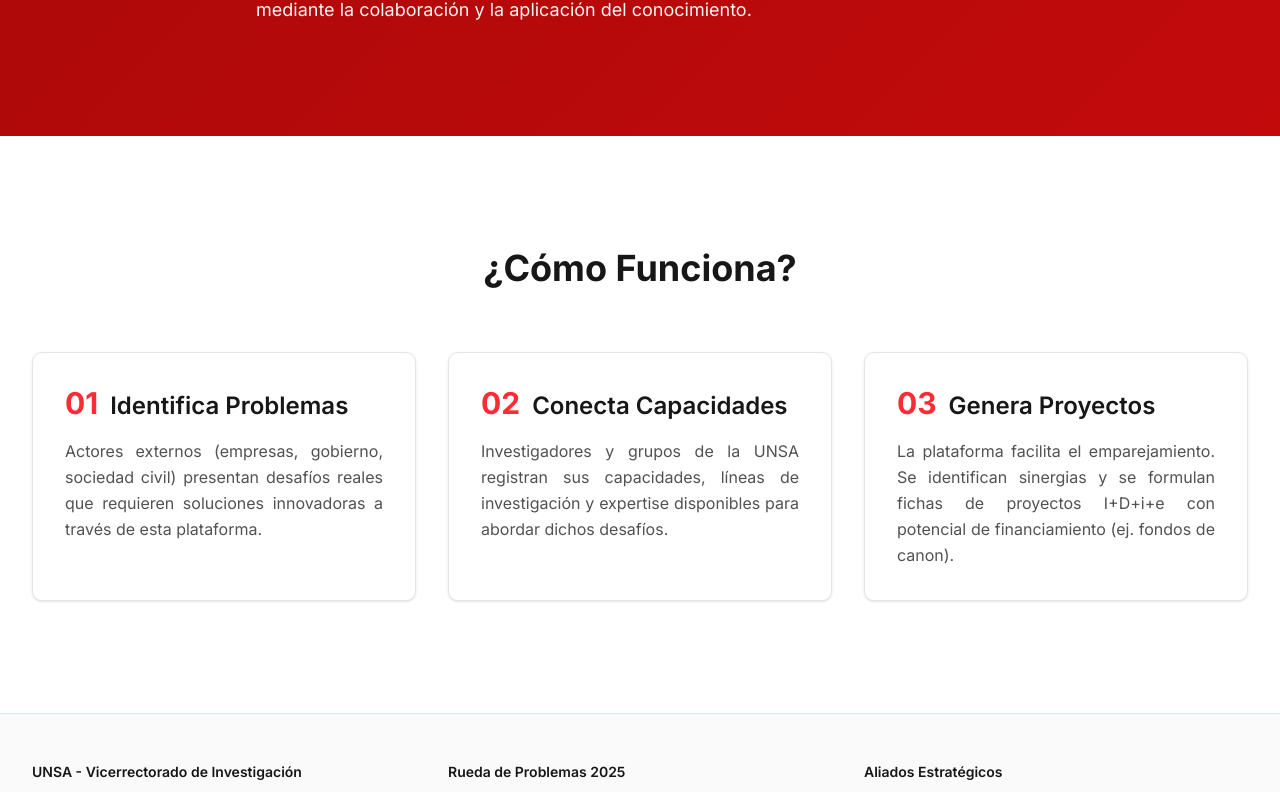
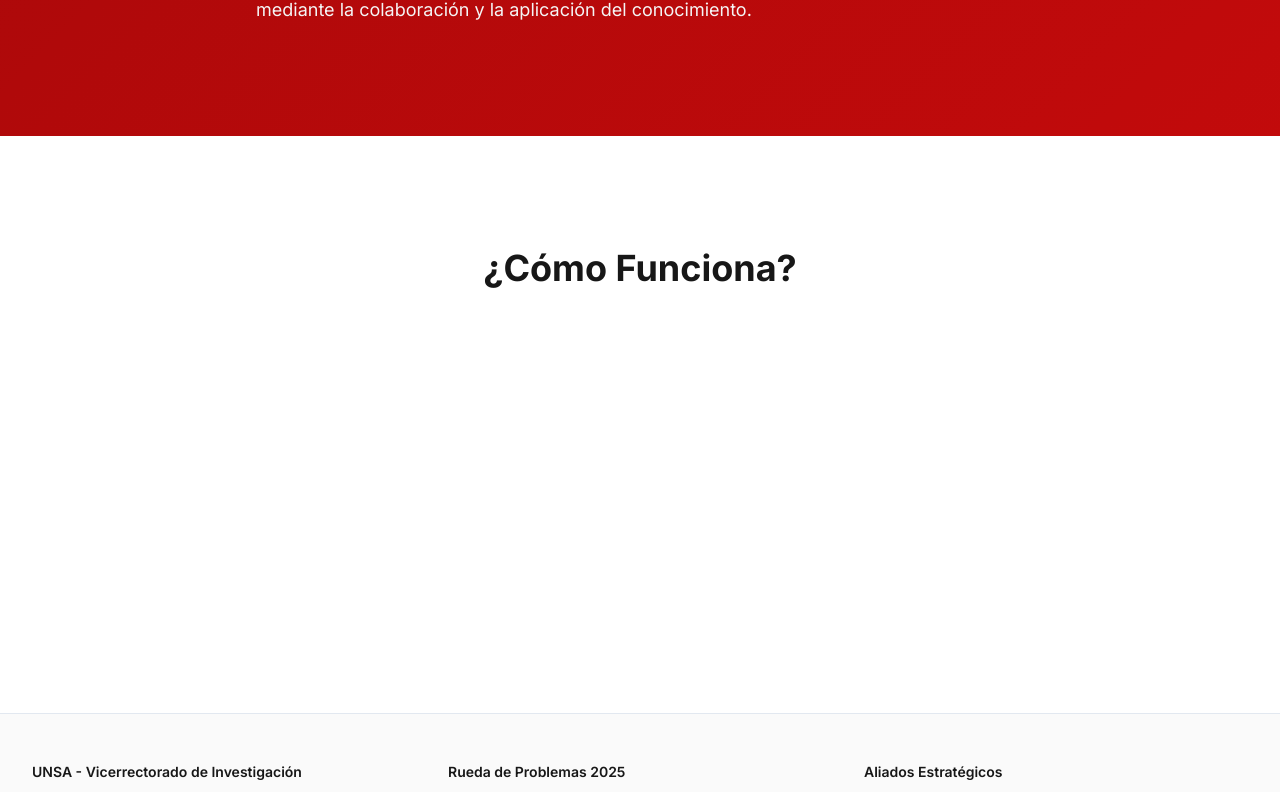
Before and after one commit to GzarateL/RuedadeProblemas, a Next.js app in the folder frontend/: page / in a window 1280 px wide. Shown: the part 898-1690 px from the top of the page. Built offline with nearby package versions, Linux system fonts and the light colour scheme.

Commit message:
feat: animar la sección cómo funciona con scroll

```diff
--- a/frontend/src/app/page.tsx
+++ b/frontend/src/app/page.tsx
@@ -1,6 +1,7 @@
 // /frontend/src/app/page.tsx
 "use client";
 
+import { useCallback, useEffect, useRef, useState } from "react";
 import { Button } from "@/components/ui/button";
 import Link from "next/link";
 import Image from "next/image";
@@ -8,6 +9,126 @@ import { useAuth } from "@/context/AuthContext";
 
 export default function HomePage() {
   const { user, isLoading } = useAuth();
+  const [activeStep, setActiveStep] = useState(0);
+  const timeoutsRef = useRef<Array<ReturnType<typeof setTimeout>>>([]);
+  const previousScrollY = useRef(0);
+  const scrollDirectionRef = useRef<"up" | "down">("down");
+  const hasTriggeredRef = useRef(false);
+  const isSectionVisibleRef = useRef(false);
+  const howItWorksRef = useRef<HTMLElement | null>(null);
+
+  const clearTimers = useCallback(() => {
+    timeoutsRef.current.forEach((timeoutId) => clearTimeout(timeoutId));
+    timeoutsRef.current = [];
+  }, []);
+
+  const resetSequence = useCallback(() => {
+    clearTimers();
+    setActiveStep(0);
+  }, [clearTimers]);
+
+  const triggerSequence = useCallback(() => {
+    clearTimers();
+    setActiveStep(0);
+    timeoutsRef.current = [
+      setTimeout(() => setActiveStep(1), 0),
+      setTimeout(() => setActiveStep(2), 600),
+      setTimeout(() => setActiveStep(3), 1200),
+    ];
+  }, [clearTimers]);
+
+  useEffect(() => {
+    previousScrollY.current = window.scrollY;
+
+    const handleScroll = () => {
+      const currentY = window.scrollY;
+
+      let newDirection: "up" | "down" = scrollDirectionRef.current;
+
+      if (currentY > previousScrollY.current) {
+        newDirection = "down";
+      } else if (currentY < previousScrollY.current) {
+        newDirection = "up";
+      }
+
+      if (newDirection !== scrollDirectionRef.current) {
+        scrollDirectionRef.current = newDirection;
+
+        if (newDirection === "up") {
+          hasTriggeredRef.current = false;
+          resetSequence();
+        } else if (newDirection === "down" && isSectionVisibleRef.current && !hasTriggeredRef.current) {
+          hasTriggeredRef.current = true;
+          triggerSequence();
+        }
+      } else if (newDirection === "down" && isSectionVisibleRef.current && !hasTriggeredRef.current) {
+        hasTriggeredRef.current = true;
+        triggerSequence();
+      }
+
+      previousScrollY.current = currentY;
+    };
+
+    window.addEventListener("scroll", handleScroll, { passive: true });
+
+    return () => {
+      window.removeEventListener("scroll", handleScroll);
+    };
+  }, [resetSequence, triggerSequence]);
+
+  useEffect(() => {
+    const sectionElement = howItWorksRef.current;
+    if (!sectionElement) return;
+
+    const observer = new IntersectionObserver(
+      (entries) => {
+        entries.forEach((entry) => {
+          if (entry.isIntersecting) {
+            isSectionVisibleRef.current = true;
+
+            if (scrollDirectionRef.current === "down" && !hasTriggeredRef.current) {
+              hasTriggeredRef.current = true;
+              triggerSequence();
+            }
+          } else {
+            isSectionVisibleRef.current = false;
+            hasTriggeredRef.current = false;
+            resetSequence();
+          }
+        });
+      },
+      { threshold: 0.3 }
+    );
+
+    observer.observe(sectionElement);
+
+    return () => {
+      observer.disconnect();
+    };
+  }, [resetSequence, triggerSequence]);
+
+  useEffect(() => () => clearTimers(), [clearTimers]);
+
+  const steps = [
+    {
+      number: "01",
+      title: "Identifica Problemas",
+      description:
+        "Actores externos (empresas, gobierno, sociedad civil) presentan desafíos reales que requieren soluciones innovadoras a través de esta plataforma.",
+    },
+    {
+      number: "02",
+      title: "Conecta Capacidades",
+      description:
+        "Investigadores y grupos de la UNSA registran sus capacidades, líneas de investigación y expertise disponibles para abordar dichos desafíos.",
+    },
+    {
+      number: "03",
+      title: "Genera Proyectos",
+      description:
+        "La plataforma facilita el emparejamiento. Se identifican sinergias y se formulan fichas de proyectos I+D+i+e con potencial de financiamiento (ej. fondos de canon).",
+    },
+  ];
 
   // Función renderActionButtons (ajustada justificación para layout izquierda/derecha)
   const renderActionButtons = () => {
@@ -126,45 +247,31 @@ export default function HomePage() {
 
 
       {/* Sección 3: ¿Cómo Funciona? */}
-      <section className="bg-white py-20 md:py-28">
-         <div className="max-w-7xl mx-auto px-6 sm:px-8">
+      <section ref={howItWorksRef} className="bg-white py-20 md:py-28">
+        <div className="max-w-7xl mx-auto px-6 sm:px-8">
           <h2 className="text-4xl font-bold text-neutral-900 text-center mb-16 animate-fade-in-up">
             ¿Cómo Funciona?
           </h2>
-          <div className="grid grid-cols-1 md:grid-cols-3 gap-8" style={{ '--stagger': '1' } as React.CSSProperties}>
-            <div className="border border-neutral-200 p-8 rounded-lg shadow-sm bg-white animate-fade-in-up animation-delay-custom">
-              <h3 className="text-2xl font-semibold text-neutral-900 mb-4">
-                <span className="text-red-500 font-bold mr-3 text-3xl">01</span>
-                Identifica Problemas
-              </h3>
-               {/* Añadido text-justify */}
-              <p className="text-neutral-600 leading-relaxed text-justify">
-                Actores externos (empresas, gobierno, sociedad civil) presentan desafíos reales que requieren
-                soluciones innovadoras a través de esta plataforma.
-              </p>
-            </div>
-            <div className="border border-neutral-200 p-8 rounded-lg shadow-sm bg-white animate-fade-in-up animation-delay-custom" style={{ '--stagger': '2' } as React.CSSProperties}>
-              <h3 className="text-2xl font-semibold text-neutral-900 mb-4">
-                <span className="text-red-500 font-bold mr-3 text-3xl">02</span>
-                Conecta Capacidades
-              </h3>
-               {/* Añadido text-justify */}
-              <p className="text-neutral-600 leading-relaxed text-justify">
-                Investigadores y grupos de la UNSA registran sus capacidades, líneas de investigación y expertise
-                disponibles para abordar dichos desafíos.
-              </p>
-            </div>
-            <div className="border border-neutral-200 p-8 rounded-lg shadow-sm bg-white animate-fade-in-up animation-delay-custom" style={{ '--stagger': '3' } as React.CSSProperties}>
-              <h3 className="text-2xl font-semibold text-neutral-900 mb-4">
-                <span className="text-red-500 font-bold mr-3 text-3xl">03</span>
-                Genera Proyectos
-              </h3>
-               {/* Añadido text-justify */}
-              <p className="text-neutral-600 leading-relaxed text-justify">
-                La plataforma facilita el emparejamiento. Se identifican sinergias y se formulan fichas de proyectos I+D+i+e con potencial
-                de financiamiento (ej. fondos de canon).
-              </p>
-            </div>
+          <div className="grid grid-cols-1 md:grid-cols-3 gap-8">
+            {steps.map((step, index) => {
+              const stepOrder = index + 1;
+              const isVisible = activeStep >= stepOrder;
+
+              return (
+                <div
+                  key={step.number}
+                  className={`border border-neutral-200 p-8 rounded-lg shadow-sm bg-white transition-all duration-700 ease-out ${
+                    isVisible ? "opacity-100 translate-y-0" : "opacity-0 translate-y-6"
+                  }`}
+                >
+                  <h3 className="text-2xl font-semibold text-neutral-900 mb-4">
+                    <span className="text-red-500 font-bold mr-3 text-3xl">{step.number}</span>
+                    {step.title}
+                  </h3>
+                  <p className="text-neutral-600 leading-relaxed text-justify">{step.description}</p>
+                </div>
+              );
+            })}
           </div>
         </div>
       </section>
```
